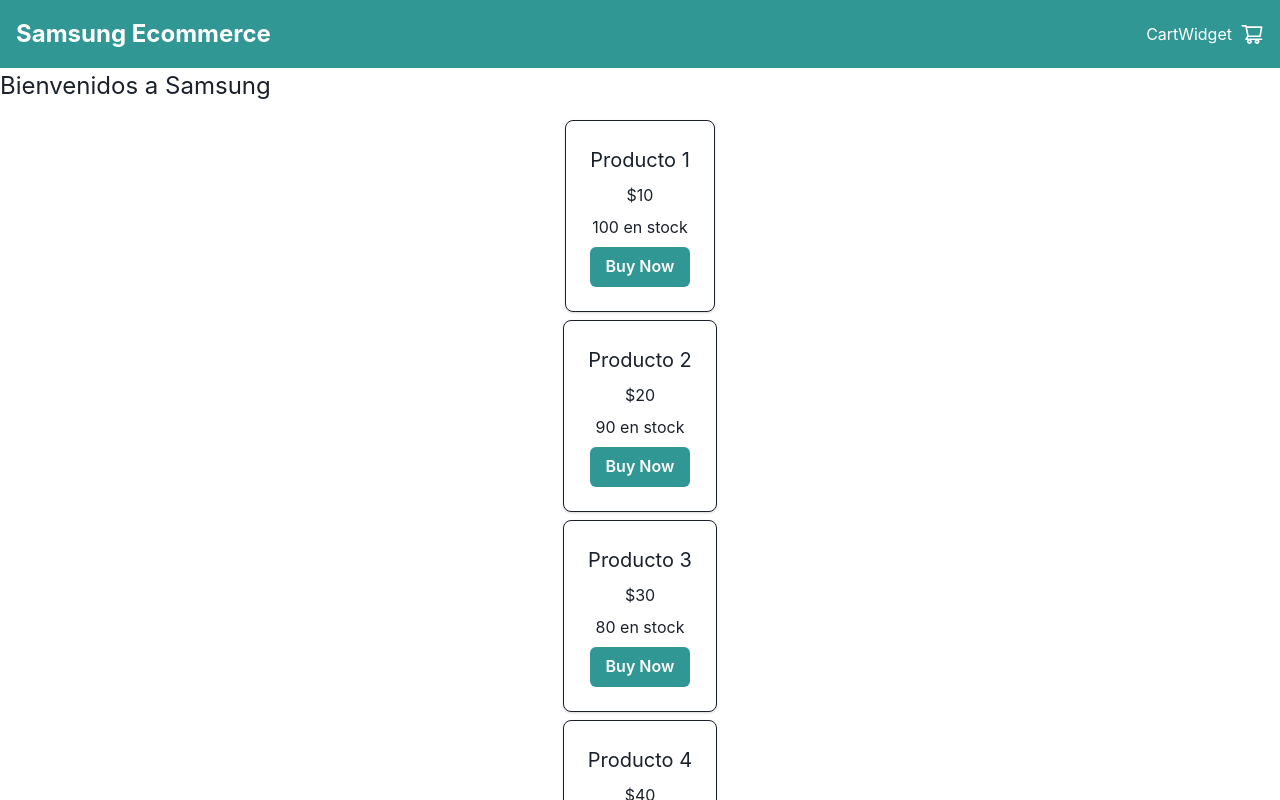
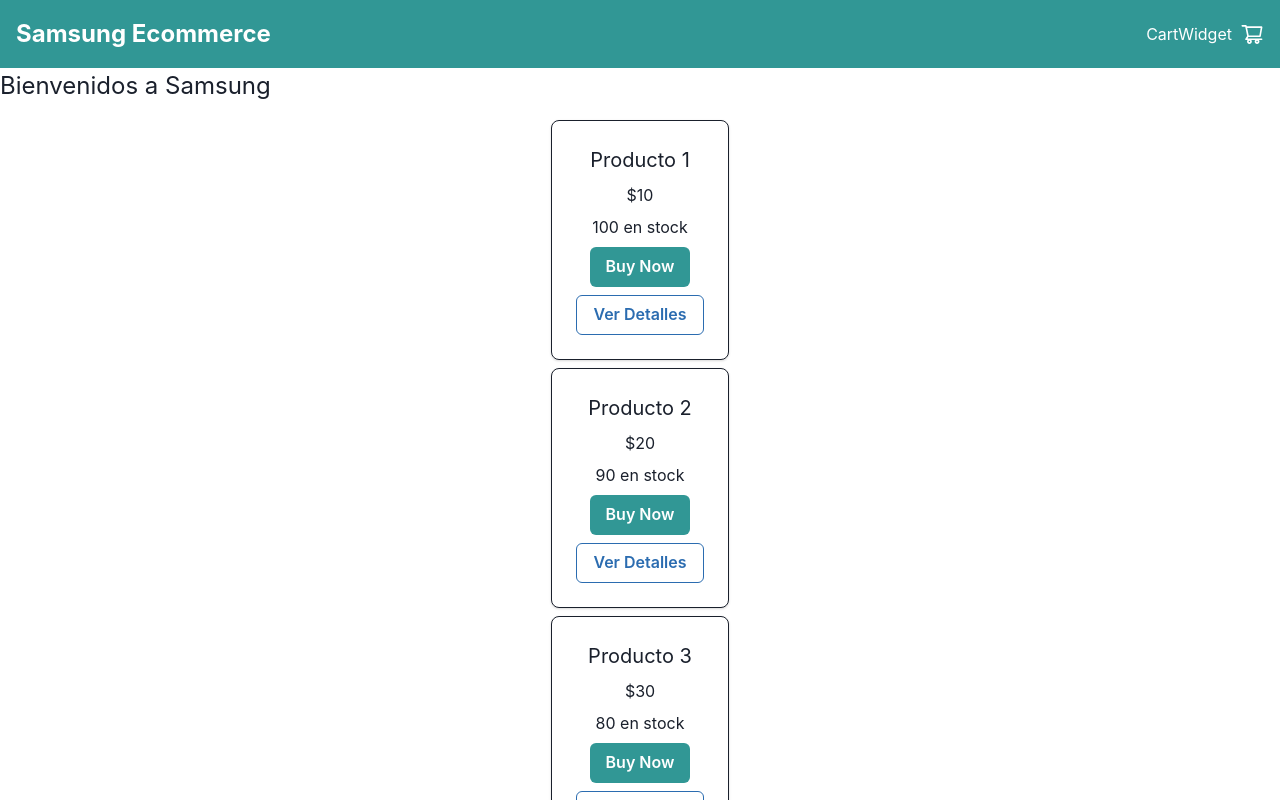
Before and after one commit to MateoAraujocoder/React-Ecommerce, a React (Vite) app: page / in a window 1280 px wide. Shown: the top 800 px of the page. Built offline with nearby package versions, Linux system fonts and the light colour scheme.

Commit message:
Agrego boton ver detalles

```diff
--- a/src/components/ItemListContainer.jsx
+++ b/src/components/ItemListContainer.jsx
@@ -24,6 +24,9 @@
                 <Button colorScheme="teal" variant="solid">
                   Buy Now
                 </Button>
+                <Button colorScheme="blue" variant="outline">
+                  Ver Detalles
+                </Button>
               </VStack>
             </Box>
           </Card>
```
Also changed, not shown: src/components/ItemDetailContainer.jsx (added).
